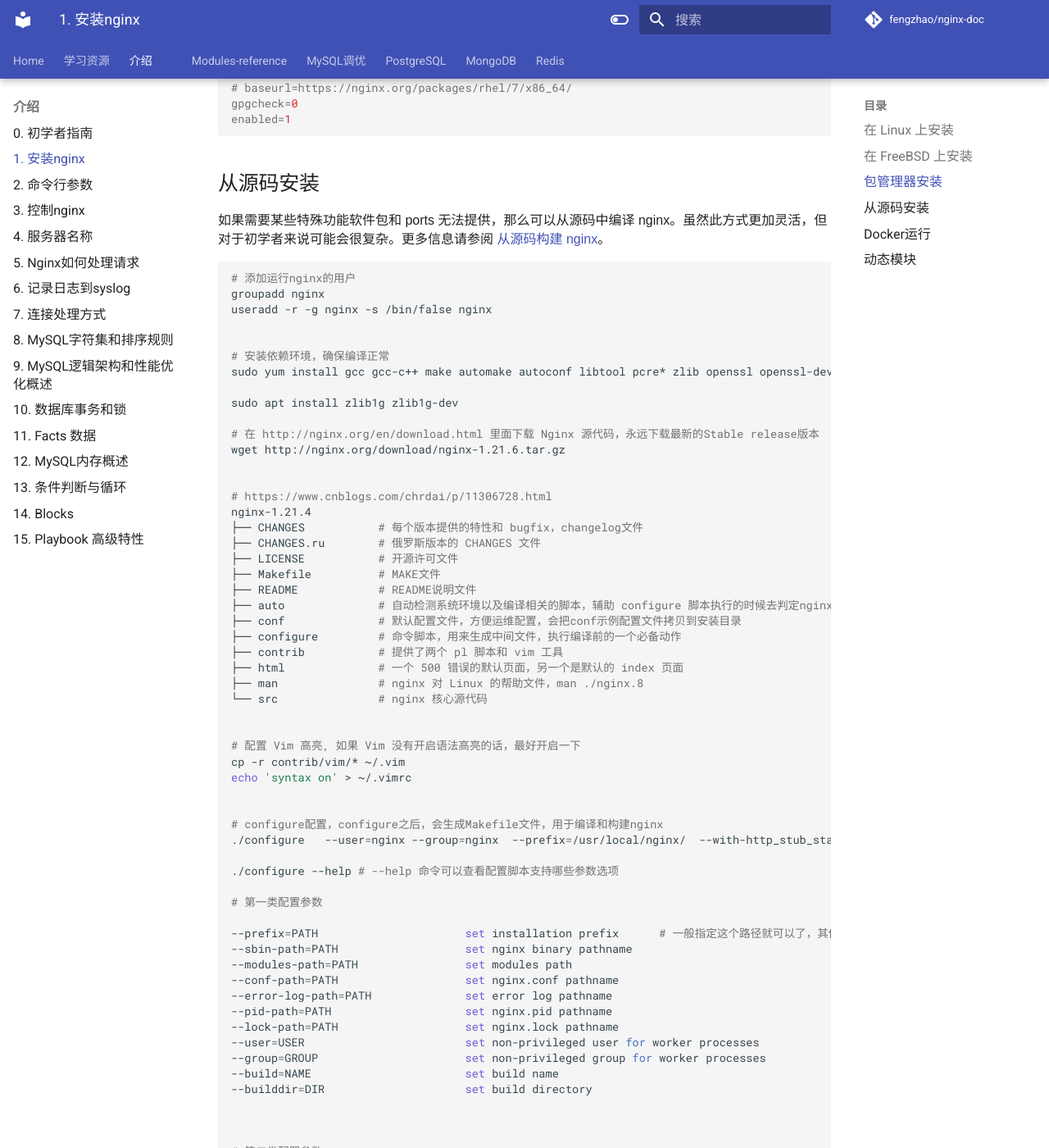
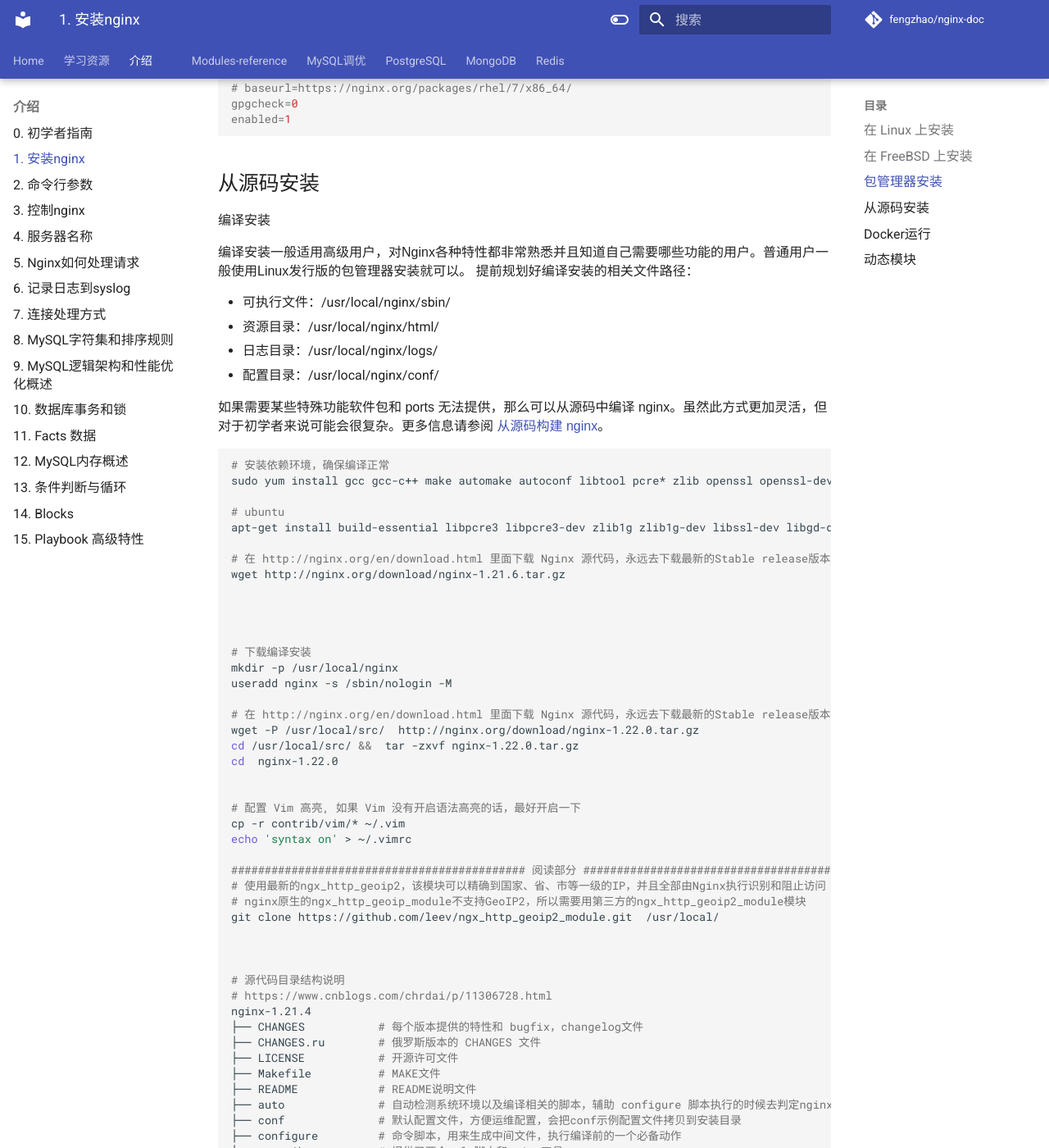
Before and after one commit to fengzhao/nginx-doc, an MkDocs documentation site: the page built from docs/Introduction/安装nginx.md, in a window 1280 px wide and 1400 px high, scrolled down 931 px. Shown: the whole window at 82% size. Built offline with MkDocs 1.6.1 and Material for MkDocs 9.7.7, drawn with Linux system fonts in a browser that asks for light colours; comment, search, counter and statistics services are not loaded; some of the changed text lies outside the part shown.

Commit message:
update install docs

````diff
--- a/docs/Introduction/安装nginx.md
+++ b/docs/Introduction/安装nginx.md
@@ -45,23 +45,57 @@
 
 ## 从源码安装
 
+编译安装
+
+编译安装一般适用高级用户，对Nginx各种特性都非常熟悉并且知道自己需要哪些功能的用户。普通用户一般使用Linux发行版的包管理器安装就可以。
+提前规划好编译安装的相关文件路径：
+
+- 可执行文件：/usr/local/nginx/sbin/
+- 资源目录：/usr/local/nginx/html/
+- 日志目录：/usr/local/nginx/logs/
+- 配置目录：/usr/local/nginx/conf/
+
+
 如果需要某些特殊功能软件包和 ports 无法提供，那么可以从源码中编译 nginx。虽然此方式更加灵活，但对于初学者来说可能会很复杂。更多信息请参阅 [从源码构建 nginx](../How-To/从源码构建nginx.md)。
 
 ```shell
-# 添加运行nginx的用户
-groupadd nginx
-useradd -r -g nginx -s /bin/false nginx
+
 
 
 # 安装依赖环境，确保编译正常
 sudo yum install gcc gcc-c++ make automake autoconf libtool pcre* zlib openssl openssl-devel  pcre pcre-devel
 
-sudo apt install zlib1g zlib1g-dev
+# ubuntu
+apt-get install build-essential libpcre3 libpcre3-dev zlib1g zlib1g-dev libssl-dev libgd-dev libxml2 libxml2-dev uuid-dev libgeoip-dev   geoip-database geoipupdate  libmaxminddb-dev
 
-# 在 http://nginx.org/en/download.html 里面下载 Nginx 源代码，永远下载最新的Stable release版本
+# 在 http://nginx.org/en/download.html 里面下载 Nginx 源代码，永远去下载最新的Stable release版本
 wget http://nginx.org/download/nginx-1.21.6.tar.gz
 
 
+
+
+# 下载编译安装
+mkdir -p /usr/local/nginx
+useradd nginx -s /sbin/nologin -M
+
+# 在 http://nginx.org/en/download.html 里面下载 Nginx 源代码，永远去下载最新的Stable release版本
+wget -P /usr/local/src/  http://nginx.org/download/nginx-1.22.0.tar.gz
+cd /usr/local/src/ &&  tar -zxvf nginx-1.22.0.tar.gz
+cd  nginx-1.22.0
+
+
+# 配置 Vim 高亮, 如果 Vim 没有开启语法高亮的话，最好开启一下
+cp -r contrib/vim/* ~/.vim
+echo 'syntax on' > ~/.vimrc
+
+############################################ 阅读部分 ############################################
+# 使用最新的ngx_http_geoip2，该模块可以精确到国家、省、市等一级的IP，并且全部由Nginx执行识别和阻止访问
+# nginx原生的ngx_http_geoip_module不支持GeoIP2，所以需要用第三方的ngx_http_geoip2_module模块
+git clone https://github.com/leev/ngx_http_geoip2_module.git  /usr/local/
+
+
+
+# 源代码目录结构说明
 # https://www.cnblogs.com/chrdai/p/11306728.html
 nginx-1.21.4
 ├── CHANGES 		  # 每个版本提供的特性和 bugfix，changelog文件
@@ -77,10 +111,7 @@
 ├── man               # nginx 对 Linux 的帮助文件，man ./nginx.8
 └── src               # nginx 核心源代码
 
-
-# 配置 Vim 高亮, 如果 Vim 没有开启语法高亮的话，最好开启一下
-cp -r contrib/vim/* ~/.vim
-echo 'syntax on' > ~/.vimrc
+############################################ 阅读部分 ############################################
 
 
 # configure配置，configure之后，会生成Makefile文件，用于编译和构建nginx
@@ -89,7 +120,6 @@
 ./configure --help # --help 命令可以查看配置脚本支持哪些参数选项
 
 # 第一类配置参数
-
 --prefix=PATH                      set installation prefix      # 一般指定这个路径就可以了，其他文件会在 prefix 目录下建立相应的文件夹
 --sbin-path=PATH                   set nginx binary pathname
 --modules-path=PATH                set modules path
@@ -121,7 +151,6 @@
 
 # 编译并安装
 make && make install
-
 
 
 # nginx服务配置文件，使用systemd
````
